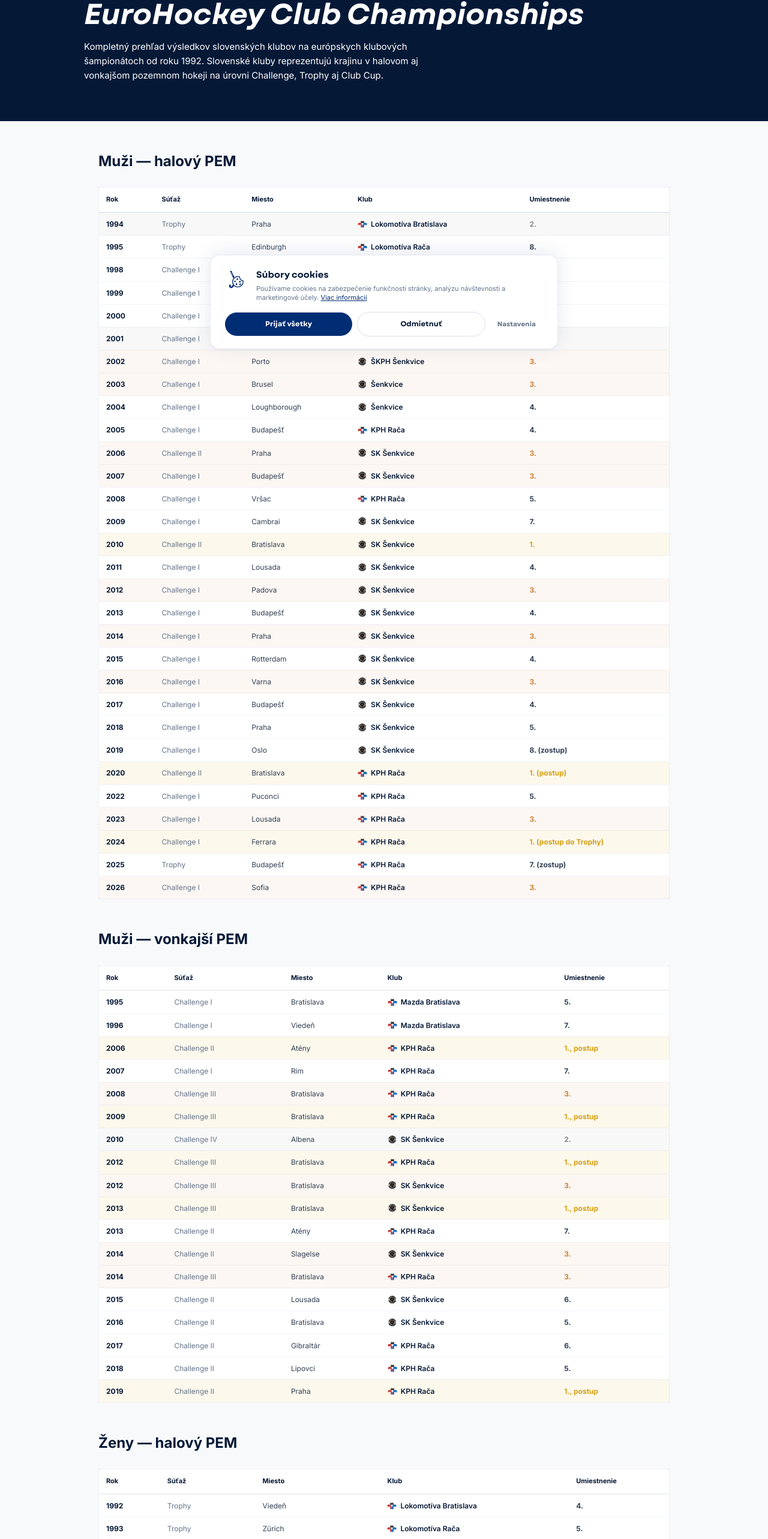
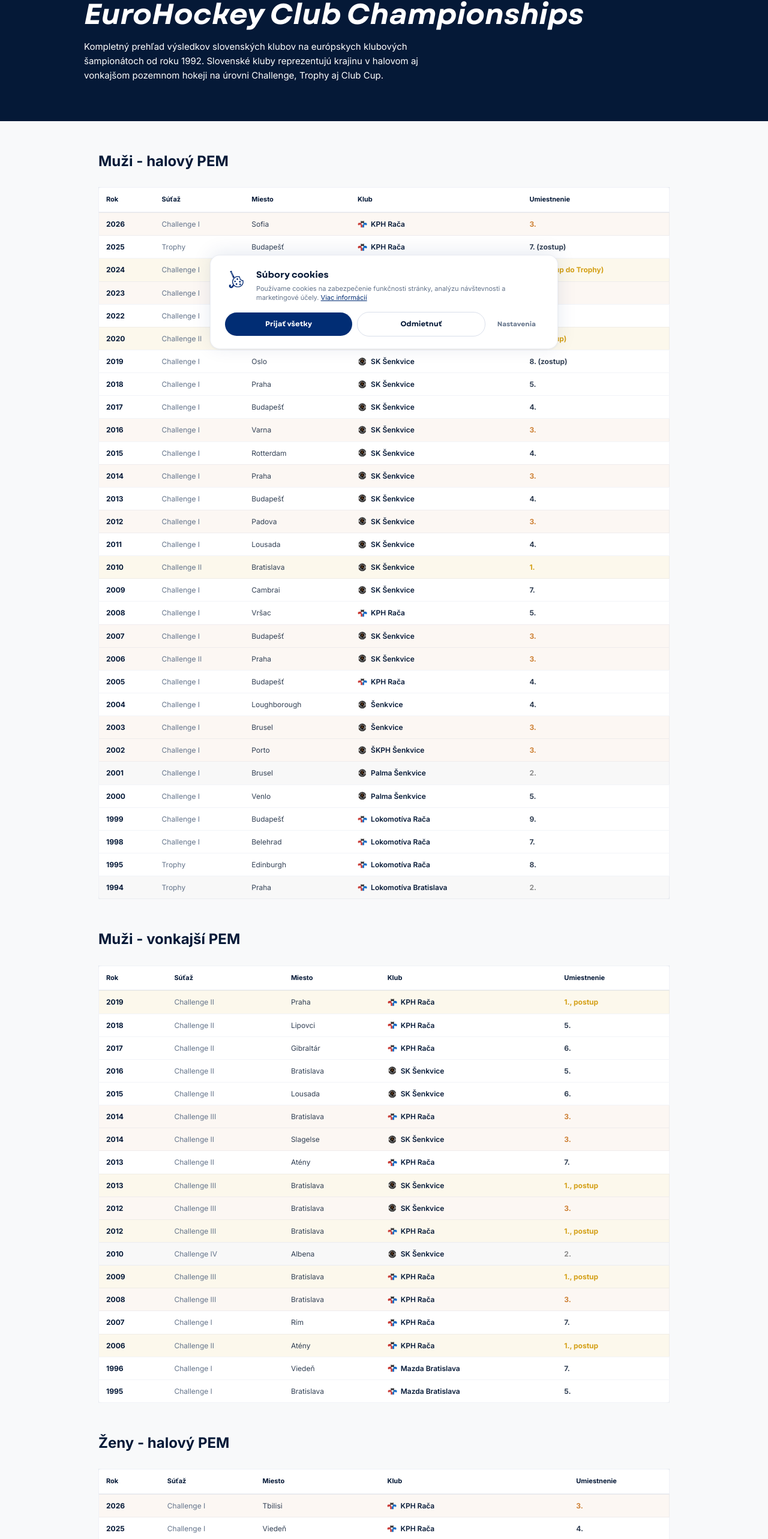
Before and after one commit to andreakollova/szphnew, a Next.js app in the folder apps/szph/: page /sutaze/pem in a window 1280 px wide. Shown: the part 218-2784 px from the top of the page at 60% size. Built offline with nearby package versions, Linux system fonts and the light colour scheme; no server answers; the database is empty.

Commit message:
fix: PEM short dashes, sort newest first in all tables
Co-Authored-By: Andrea Kollova <kollova@drixton.com>

```diff
--- a/apps/szph/app/sutaze/pem/page.tsx
+++ b/apps/szph/app/sutaze/pem/page.tsx
@@ -177,17 +177,17 @@ export default function PEMPage() {
       </div>
 
       <div className="max-w-[1000px] mx-auto px-6 pt-12">
-        <h2 className="font-bold text-[#051937] mb-6" style={{ fontSize: "24px" }}>Muži — halový PEM</h2>
-        <T data={MH} />
+        <h2 className="font-bold text-[#051937] mb-6" style={{ fontSize: "24px" }}>Muži - halový PEM</h2>
+        <T data={[...MH].reverse()} />
 
-        <h2 className="font-bold text-[#051937] mt-12 mb-6" style={{ fontSize: "24px" }}>Muži — vonkajší PEM</h2>
-        <T data={MV.map(r => ({ ...r, year: r.year.replace(/[ab]$/, "") }))} />
+        <h2 className="font-bold text-[#051937] mt-12 mb-6" style={{ fontSize: "24px" }}>Muži - vonkajší PEM</h2>
+        <T data={[...MV].reverse().map(r => ({ ...r, year: r.year.replace(/[ab]$/, "") }))} />
 
-        <h2 className="font-bold text-[#051937] mt-12 mb-6" style={{ fontSize: "24px" }}>Ženy — halový PEM</h2>
-        <T data={ZH} />
+        <h2 className="font-bold text-[#051937] mt-12 mb-6" style={{ fontSize: "24px" }}>Ženy - halový PEM</h2>
+        <T data={[...ZH].reverse()} />
 
-        <h2 className="font-bold text-[#051937] mt-12 mb-6" style={{ fontSize: "24px" }}>Ženy — vonkajší PEM</h2>
-        <T data={ZV.map(r => ({ ...r, year: r.year.replace(/[ab]$/, "") }))} />
+        <h2 className="font-bold text-[#051937] mt-12 mb-6" style={{ fontSize: "24px" }}>Ženy - vonkajší PEM</h2>
+        <T data={[...ZV].reverse().map(r => ({ ...r, year: r.year.replace(/[ab]$/, "") }))} />
 
         {/* Zaujímavosti */}
         <h2 className="font-bold text-[#051937] mt-12 mb-6" style={{ fontSize: "24px" }}>Historické zaujímavosti</h2>
--- a/packages/ui/src/components/NavbarSzph.tsx
+++ b/packages/ui/src/components/NavbarSzph.tsx
@@ -83,7 +83,7 @@ const MAIN_NAV: NavItem[] = [
           title: "Aktuálne",
           links: [
             { label: "Úspechy a ocenenia", href: "/reprezentacia/muzi#ocenenia", desc: "Medaily a výsledky" },
-            { label: "PEM — Klubové ME", href: "/sutaze/pem", desc: "EuroHockey Club Championships" },
+            { label: "PEM - Klubové ME", href: "/sutaze/pem", desc: "EuroHockey Club Championships" },
             { label: "Výsledky a zápasy", href: "/zapasy", desc: "Zápasové centrum" },
             { label: "Nominácie", href: "/reprezentacia/nominacie", desc: "Aktuálne zostavy" },
           ],
@@ -111,7 +111,7 @@ const MAIN_NAV: NavItem[] = [
           links: [
             { label: "Extraliga muži", href: "/sutaze/muzska-liga", desc: "Najvyššia súťaž" },
             { label: "Extraliga ženy", href: "/sutaze/zenska-liga", desc: "Najvyššia súťaž" },
-            { label: "PEM — Klubové ME", href: "/sutaze/pem", desc: "EuroHockey Club Championships" },
+            { label: "PEM - Klubové ME", href: "/sutaze/pem", desc: "EuroHockey Club Championships" },
             { label: "Zápasy a výsledky", href: "/zapasy", desc: "Rozpis a skóre" },
           ],
         },
```
